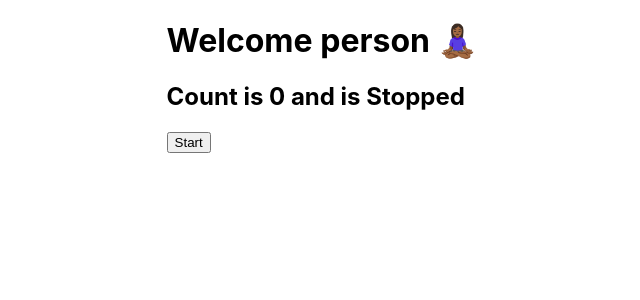
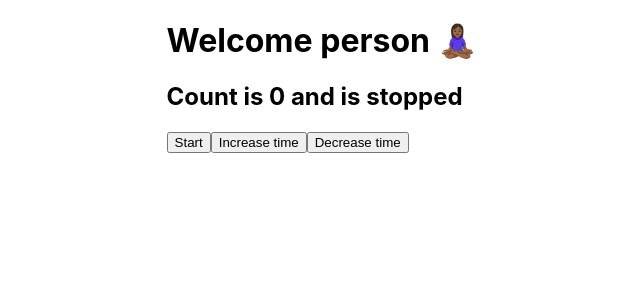
Before and after one commit to criaturaExperimental/minfunde, a React (Create React App) app: page / in a window 1280 px wide. Shown: the top 300 px of the page, without its empty margins (318-958 px from the left). Built offline with nearby package versions, Linux system fonts and the light colour scheme.

Commit message:
Increase - decrease buttons

```diff
--- a/src/App.js
+++ b/src/App.js
@@ -11,13 +11,22 @@ function App() {
     setCount(count + 1);
   }, isRunning);
 
+  function increaseTime() {
+    setCount(count + 1);
+  }
+  function decreaseTime() {
+    setCount(count - 1);
+  }
+
   return (
     <div className="App">
       <Header name="person 🧘🏾‍♀️"/>
-      <h2>Count is {count} and is {isRunning ? 'Running' : 'Stopped'}</h2>
+      <h2>Count is {count} and is {isRunning ? 'running' : 'stopped'}</h2>
       <Button text={isRunning ? 'Stop' : 'Start'}
         clickHandler={() => switchRunning(!isRunning)}
       />
+      <Button text="Increase time" clickHandler={increaseTime}/>
+      <Button text="Decrease time" clickHandler={decreaseTime}/>
     </div>
   );
 }
```
